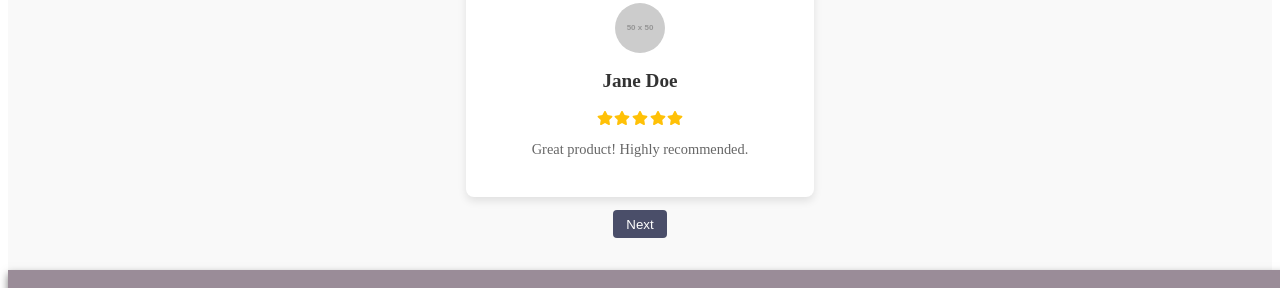
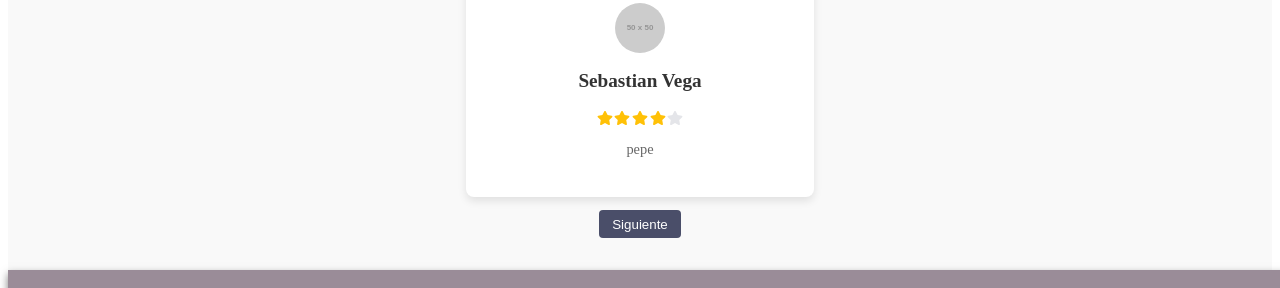
Before and after one commit to FavioRD/Tienda, a React (Create React App) app: page / in a window 1280 px wide. Shown: the part 2393-2681 px from the top of the page. Built offline with nearby package versions, Linux system fonts and the light colour scheme.

Commit message:
correc reseñas

```diff
--- a/src/Componentes/Reseñas/Reseña.jsx
+++ b/src/Componentes/Reseñas/Reseña.jsx
@@ -5,31 +5,31 @@ import { FaStar } from 'react-icons/fa';
 const reviews = [
   {
     id: 1,
-    name: 'Jane Doe',
+    name: 'Sebastian Vega',
     photo: 'https://via.placeholder.com/50',
-    rating: 5,
-    comment: 'Great product! Highly recommended.'
+    rating: 4,
+    comment: 'pepe'
   },
   {
     id: 2,
-    name: 'John Smith',
+    name: 'Jeremias Amador',
     photo: 'https://via.placeholder.com/50',
     rating: 4,
-    comment: 'Very satisfied with the quality.'
+    comment: 'pepe'
   },
   {
     id: 3,
-    name: 'Emily Clark',
+    name: 'Leonel Messi',
     photo: 'https://via.placeholder.com/50',
-    rating: 3,
-    comment: 'It’s okay, but could be improved.'
+    rating: 5,
+    comment: 'pepe'
   },
   {
     id: 4,
-    name: 'Michael Brown',
+    name: 'Cristiano Ronaldo',
     photo: 'https://via.placeholder.com/50',
     rating: 5,
-    comment: 'Amazing experience, would buy again!'
+    comment: 'pepe'
   },
 ];
 
@@ -53,7 +53,7 @@ function ClientReviews() {
         </div>
         <p className="client-comment">{reviews[currentIndex].comment}</p>
       </div>
-      <button className="next-button" onClick={nextReview}>Next</button>
+      <button className="next-button" onClick={nextReview}>Siguiente</button>
     </section>
   );
 }
```
